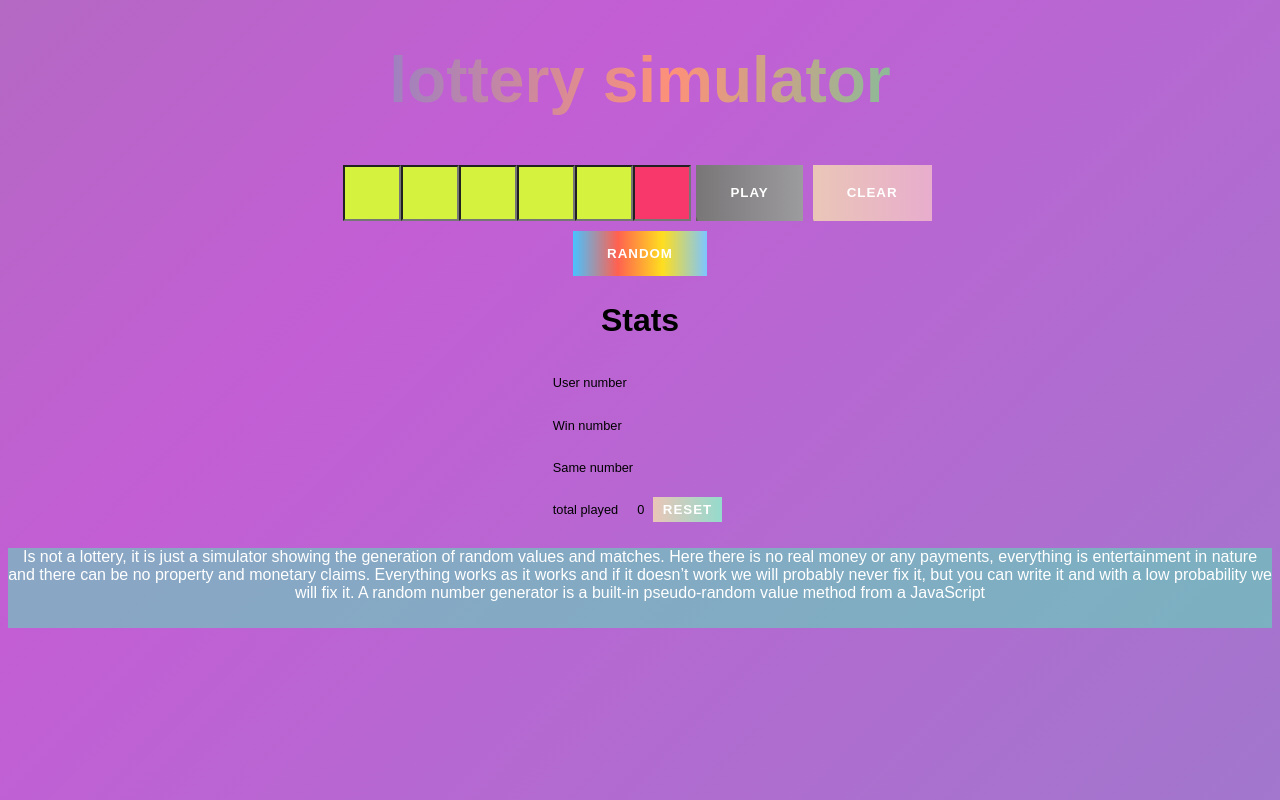
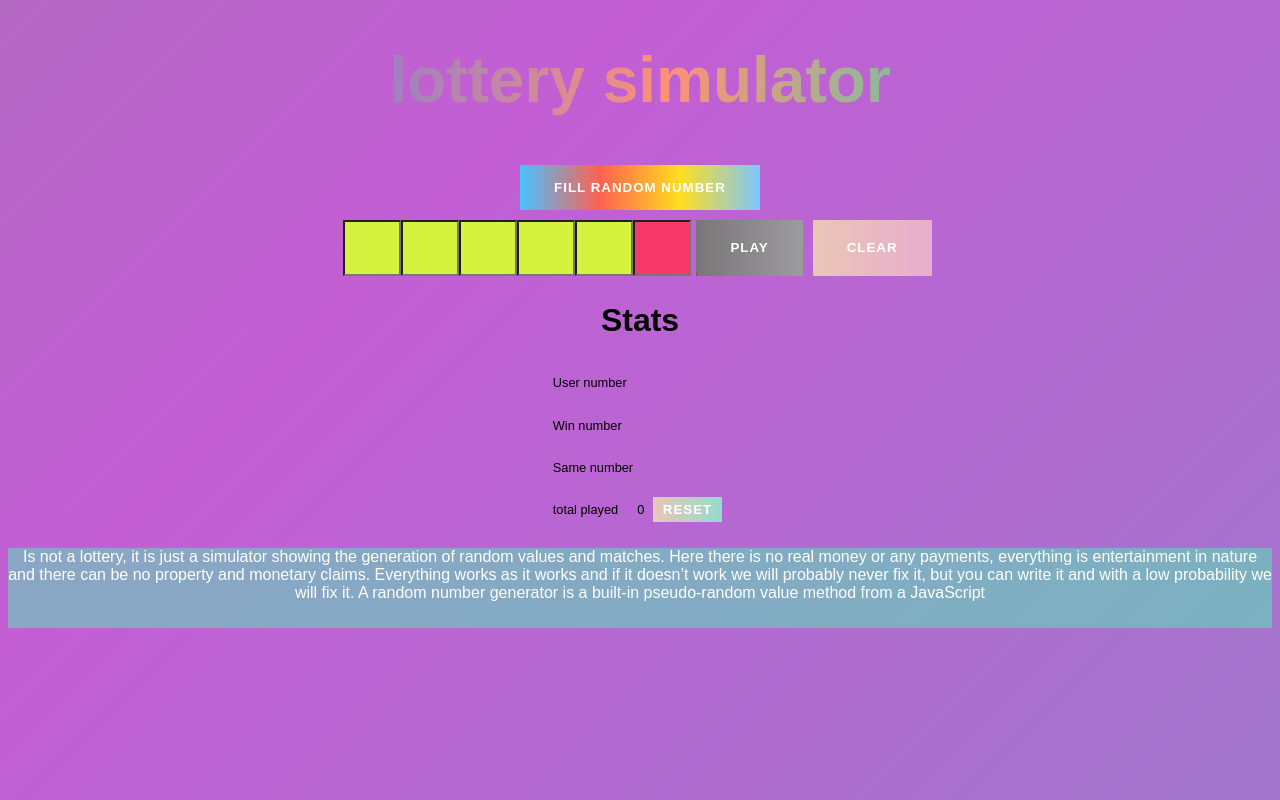
Before and after one commit to bogutskii/fakeLottery_react, a React (Create React App) app: page / in a window 1280 px wide. Built offline with nearby package versions, Linux system fonts and the light colour scheme; the HTML template or start-up script is replaced by a standard one.

Commit message:
- some fix

```diff
--- a/src/App.js
+++ b/src/App.js
@@ -12,8 +12,8 @@ export default function App() {
     const [winningNumbers, setWinningNumbers] = useState([])
     const [sameNumber, setSameNumber] = useState([])
     const [counter, setCounter] = useState({
-        playedTimes:0,
-        credits : 0
+        playedTimes: 0,
+        credits: 0
     })
 
 
@@ -23,6 +23,10 @@ export default function App() {
                 lottery simulator
             </h1>
 
+            <GeneratorRandomNumber setIsEnable={(isEnable) => setIsEnable(isEnable)}
+                                   setUsersNumbers={(usersNumbers) => setUserNumbers(usersNumbers)}
+
+            />
             <Inputs usersNumbers={userNumbers}
                     setUsersNumbers={(usersNumbers) => setUserNumbers(usersNumbers)}
                     isEnable={isEnable}
@@ -35,10 +39,7 @@ export default function App() {
 
             />
 
-            <GeneratorRandomNumber setIsEnable={(isEnable) => setIsEnable(isEnable)}
-                                   setUsersNumbers={(usersNumbers) => setUserNumbers(usersNumbers)}
 
-            />
             <Stats userNumbers={userNumbers}
                    winningNumbers={winningNumbers}
                    sameNumber={sameNumber}
--- a/src/Components/GeneratorRandomNumber.js
+++ b/src/Components/GeneratorRandomNumber.js
@@ -5,7 +5,7 @@ const GeneratorRandomNumber = (props) => {
     const generator = () => {
         let win = [];
 
-        for (let i = 0; i < 25; i++) {
+        for (let i = 0; i < 55; i++) {
             let rand1 = Math.floor(Math.random() * 68 + 1);
             if (!win.includes(rand1)) {
                 win.push(rand1);
@@ -22,7 +22,7 @@ const GeneratorRandomNumber = (props) => {
 
     return (
         <div>
-            <button className="btn btn3" onClick={generator}>Random</button>
+            <button className="btn btn3" onClick={generator}>Fill Random number</button>
 
         </div>
 
```
